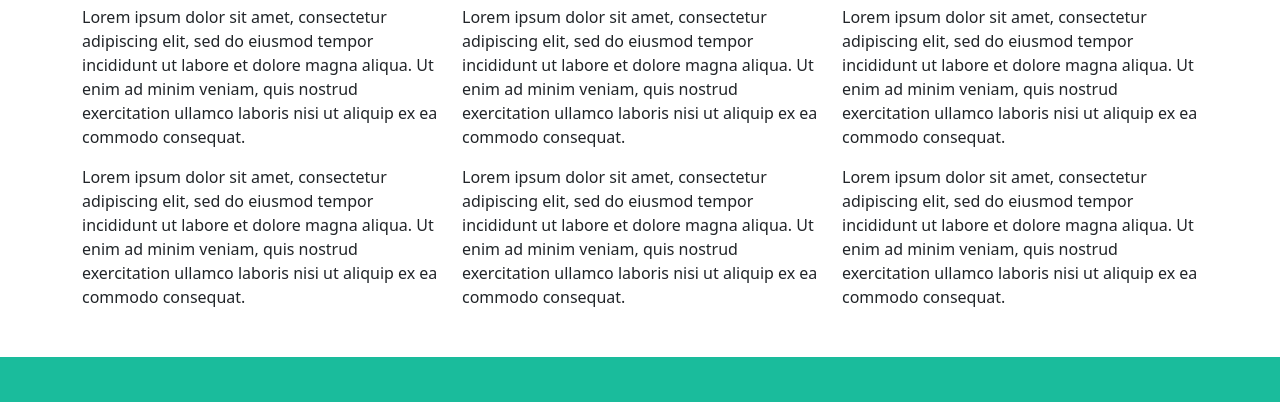
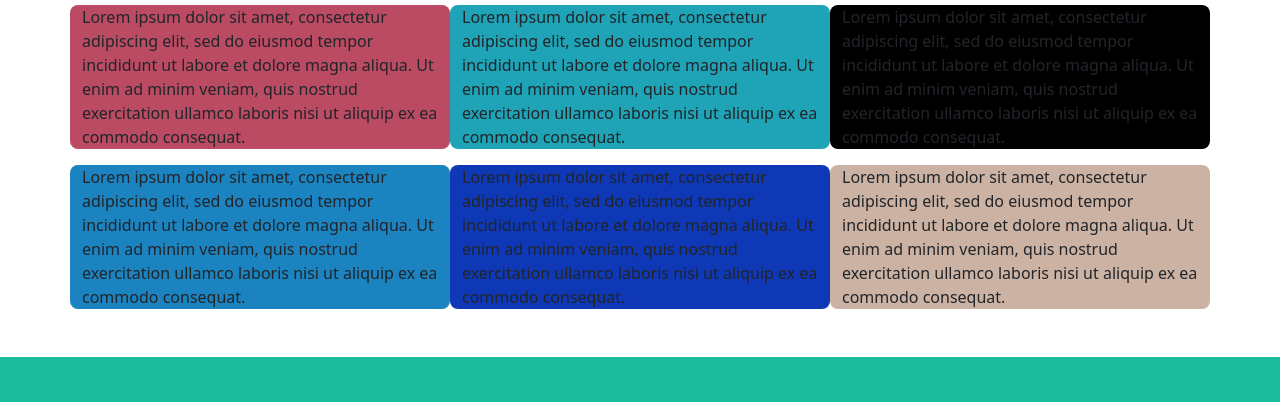
Before and after one commit to MatteD04/html-css-bootstrap-freelancer, a plain HTML site: page index.html in a window 1280 px wide. Shown: the part 373-775 px from the top of the page. Drawn offline with nearby package versions, Linux system fonts and the light colour scheme.

Commit message:
feat: add bg-color to col

```diff
--- a/style.css
+++ b/style.css
@@ -9,7 +9,24 @@
     background-color: #3a546d;
 }
 /*BACKGROUND COL*/
-
+.ms-bg-red{
+    background-color: #ba4b63;
+}
+.ms-bg-lightblue{
+    background-color: #1ea4b6;
+}
+.ms-bg-black{
+    background-color: black;
+}
+.ms-bg-lightblue-2{
+    background-color: #1c83c1;
+}
+.ms-bg-blue-2{
+    background-color: #0e38b5;
+}
+.ms-bg-beige{
+    background-color: #ccb2a3;
+}
 
 /*BUTTON*/
 .ms-btn-green, .ms-btn-green:hover{
```
